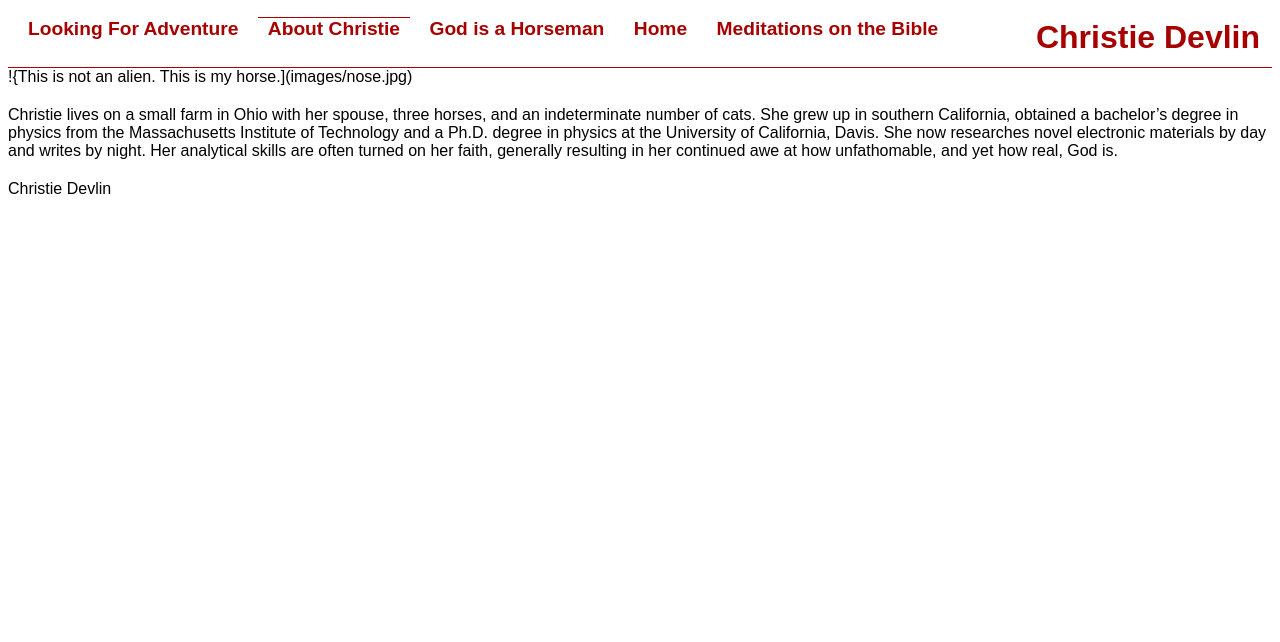
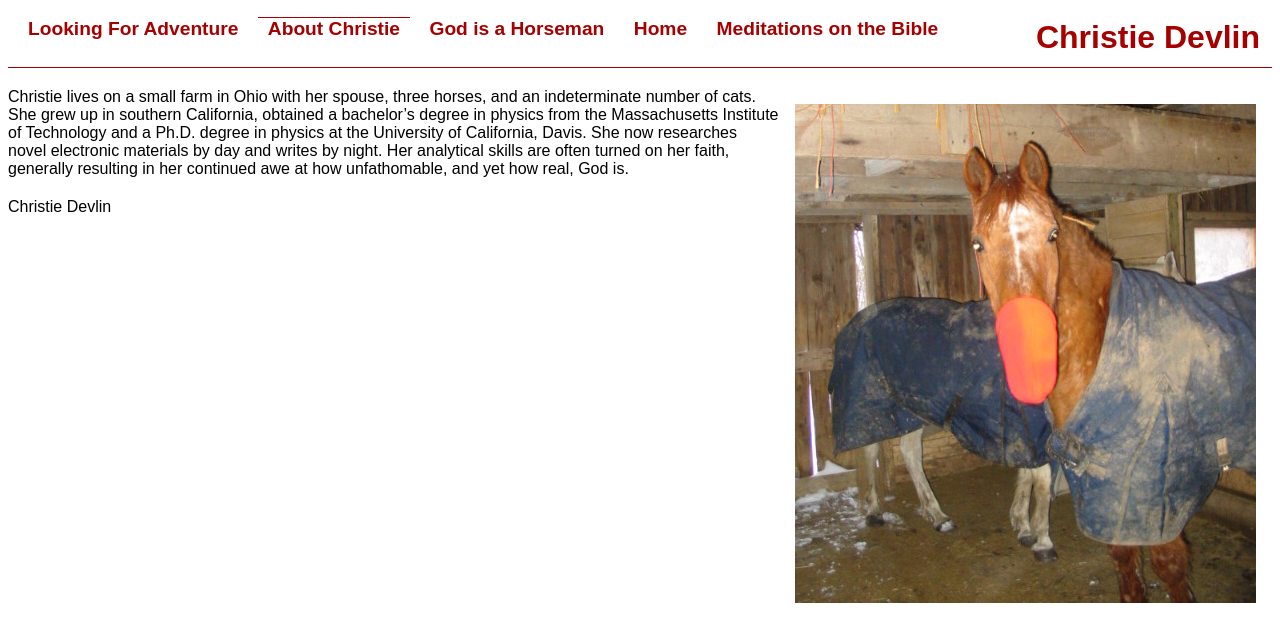
Before and after one commit to halledevlin/halledevlin.github.io, a Jekyll site: the page built from BIO/bio3.md, in a window 1280 px wide. Shown: the top 642 px of the page. Built offline with Jekyll 4.4.1, drawn with Linux system fonts in a browser that asks for light colours; Markdown is read by kramdown in place of the engine named in the settings.

Commit message:
Fixed image syntax error

```diff
--- a/BIO/bio3.md
+++ b/BIO/bio3.md
@@ -3,6 +3,6 @@ title: About Christie
 layout: default
 navrank: 40
 ---
-!{This is not an alien.  This is my horse.](images/nose.jpg)
+![This is not an alien.  This is my horse.](../images/nose.jpg)
 
 Christie lives on a small farm in Ohio with her spouse, three horses, and an indeterminate number of cats.   She grew up in southern California, obtained a bachelor's degree in physics from the Massachusetts Institute of Technology and a Ph.D. degree in physics at the University of California, Davis.  She now researches novel electronic materials by day and writes by night.  Her analytical skills are often turned on her faith, generally resulting in her continued awe at how unfathomable, and yet how real, God is.
```
